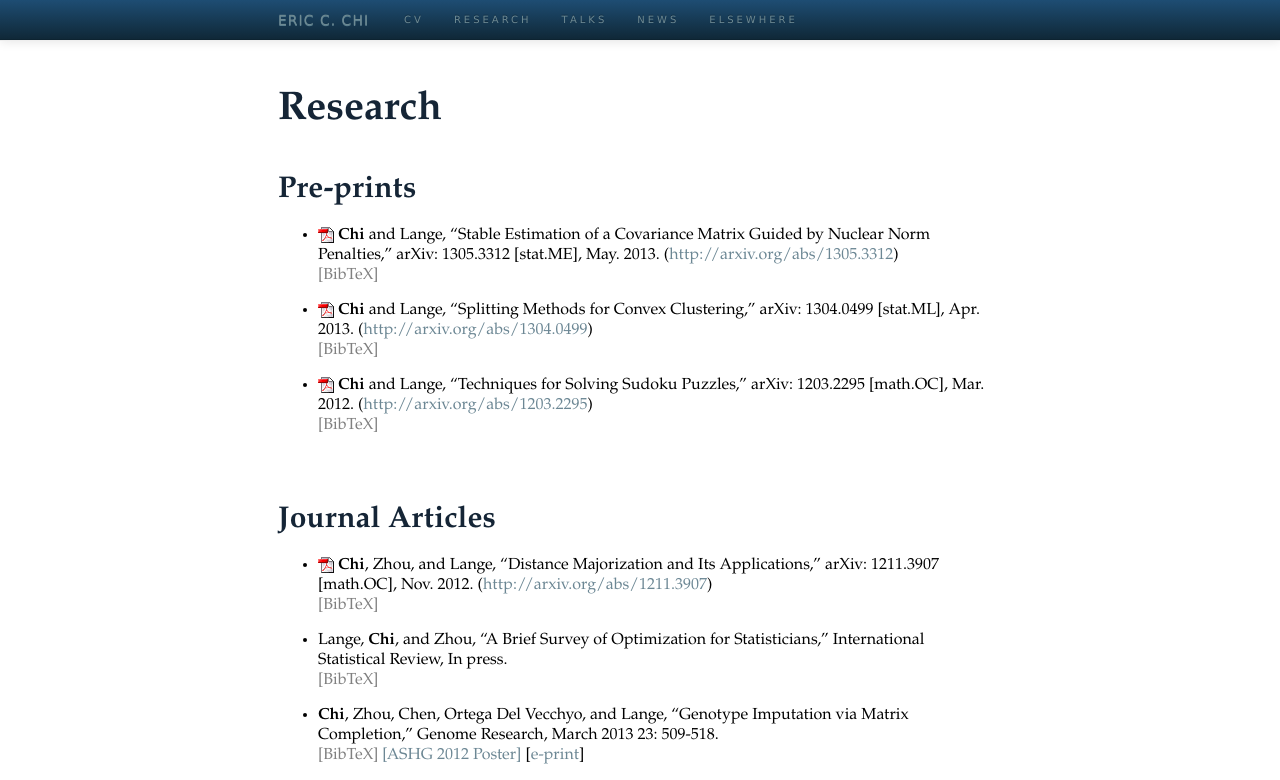
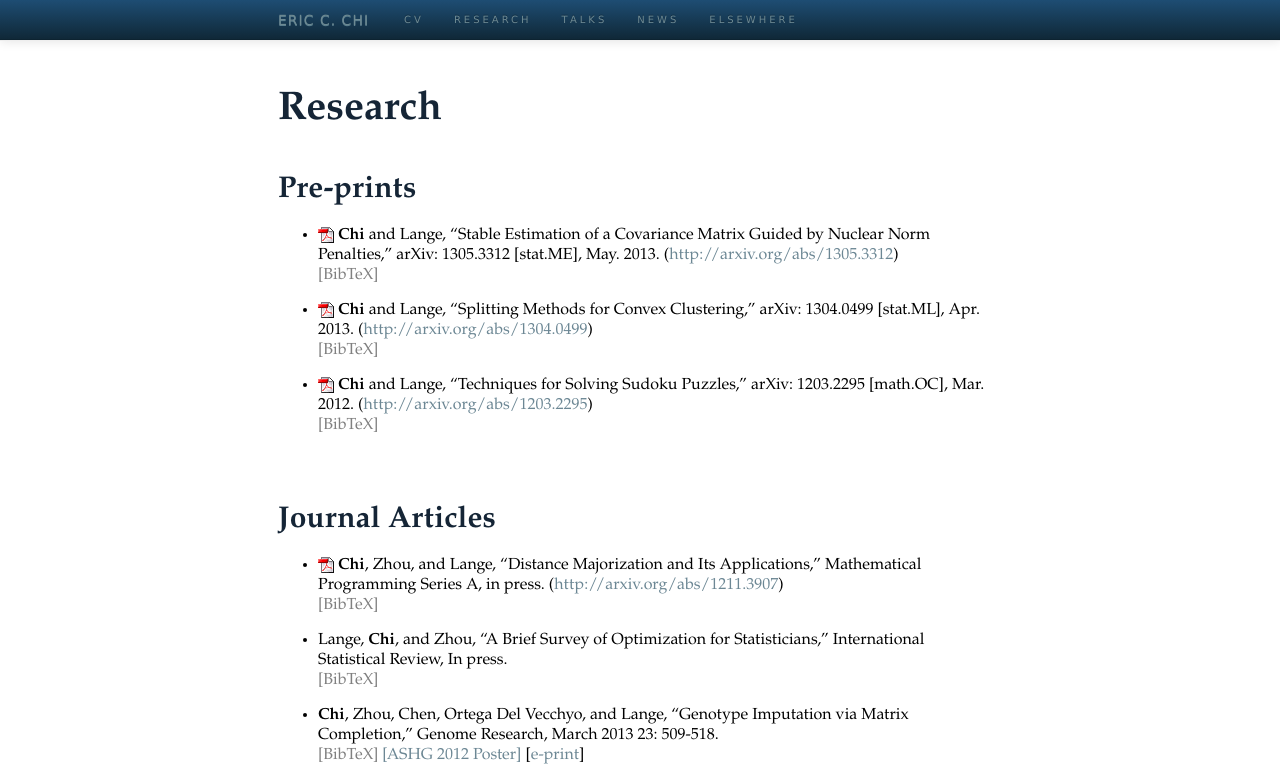
Before and after one commit to echi/echi.github.com, a plain HTML site: page research.html in a window 1280 px wide. Shown: the top 780 px of the page. Drawn offline with Linux system fonts and the light colour scheme; a script that the page names is missing.

Commit message:
Another minor fix on Distance Majorization entry.

```diff
--- a/research.html
+++ b/research.html
@@ -94,7 +94,7 @@
 <p><br /><br /></p>
 <h2>Journal Articles</h2>
 <ul class="papercite_bibliography">
-<li><a class="papercite_pdf" href="http://www.ericchi.com/ec_papers/1211.3907v4.pdf" title="Download PDF"><img alt="[PDF]" src="papercite/pdf.png" /></a> <b>Chi</b>, Zhou, and Lange, &ldquo;Distance Majorization and Its Applications,&rdquo; arXiv: 1211.3907 [math.OC], Nov. 2012. (<a href="http://arxiv.org/abs/1211.3907" title="Distance Majorization and Its Applications on arXiv">http://arxiv.org/abs/1211.3907</a>) <br /><a class="papercite_toggle" href="javascript:void(0)" id="papercite_14">[BibTeX]</a>
+<li><a class="papercite_pdf" href="http://www.ericchi.com/ec_papers/1211.3907v4.pdf" title="Download PDF"><img alt="[PDF]" src="papercite/pdf.png" /></a> <b>Chi</b>, Zhou, and Lange, &ldquo;Distance Majorization and Its Applications,&rdquo; Mathematical Programming Series A, in press. (<a href="http://arxiv.org/abs/1211.3907" title="Distance Majorization and Its Applications on arXiv">http://arxiv.org/abs/1211.3907</a>) <br /><a class="papercite_toggle" href="javascript:void(0)" id="papercite_14">[BibTeX]</a>
 <pre class="papercite_bibtex" id="papercite_14_block"><code>@ARTICLE{1211.3907v5,<br /> author = {Eric C. Chi, Hua Zhou, and Kenneth Lange},<br /> title = {Distance Majorization and Its Applications},<br /> journal = {Mathematical Programming Series A},<br /> note = {In press}<br />} </code></pre>
 </li>
 <li>Lange, <b>Chi</b>, and Zhou, &ldquo;A Brief Survey of Optimization for Statisticians,&rdquo; International Statistical Review, In press. <br /><a class="papercite_toggle" href="javascript:void(0)" id="papercite_17">[BibTeX]</a>
```
